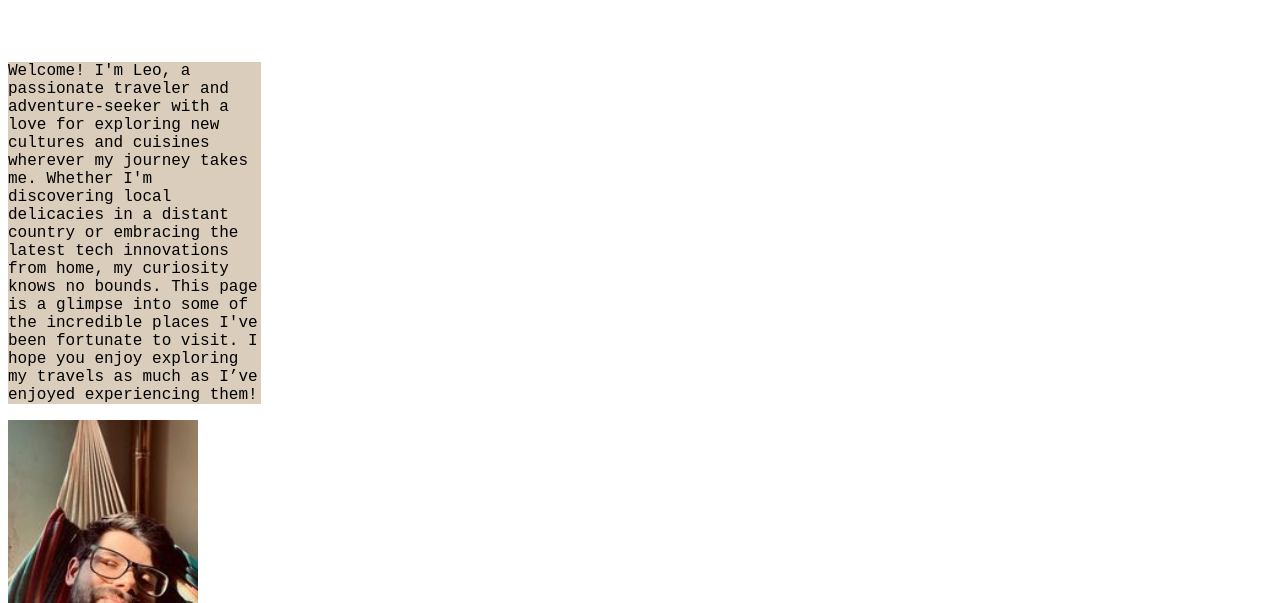
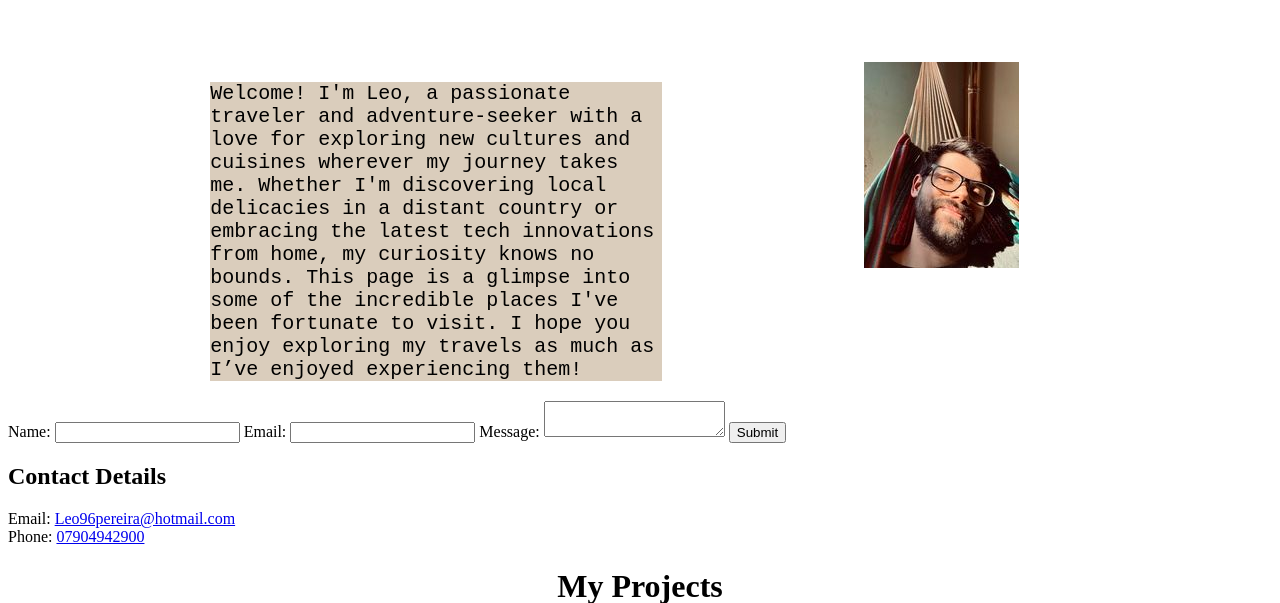
Before and after one commit to ShadowSlash/Portfolio_Challenge, a plain HTML site: page index.htm in a window 1280 px wide. Shown: the part 197-800 px from the top of the page. Drawn offline with Linux system fonts and the light colour scheme.

Commit message:
second draft

```diff
--- a/assets/Style.css
+++ b/assets/Style.css
@@ -38,3 +38,20 @@ footer {
 }
 
 /* Orginasation */
+
+.container {
+    display:inline-flex;
+    align-items: left;
+    justify-content: left;
+    padding-right: 20%;
+}
+
+
+
+.text {
+    display: inline-flex;
+    font-size: 20px;
+    margin-right:20%;
+    margin-left: 20%;
+    float: left;
+}
--- a/index.htm
+++ b/index.htm
@@ -4,7 +4,7 @@
     <meta charset="UTF-8">
     <meta name="viewport" content="width=device-width, initial-scale=1.0">
     <title>My Portfolio</title>
-    <link rel="stylesheet" href="assets/Style.css">
+    <link rel="stylesheet" href="assets/style.css">
 </head>
 <body>
 
@@ -15,28 +15,34 @@
     </header>
 
     <main>
-
         <h1 style="margin: 5%;">Leo Pereira</h1>
-        <p style="max-width: 20%;"></a>Welcome! I'm Leo, a passionate traveler and adventure-seeker with a love for exploring new cultures and cuisines wherever my journey takes me. Whether I'm discovering local delicacies in a distant country or embracing the latest tech innovations from home, my curiosity knows no bounds. This page is a glimpse into some of the incredible places I've been fortunate to visit. I hope you enjoy exploring my travels as much as I’ve enjoyed experiencing them!</p>
-        <img src="assets/Pictures/Me.jpg" alt="Leo Pereira" style="width: 15%;">
-
+            <div class="container">
+                <div class="text">
+                    <p>Welcome! I'm Leo, a passionate traveler and adventure-seeker with a love for exploring new cultures and cuisines wherever my journey takes me. Whether I'm discovering local delicacies in a distant country or embracing the latest tech innovations from home, my curiosity knows no bounds. This page is a glimpse into some of the incredible places I've been fortunate to visit. I hope you enjoy exploring my travels as much as I’ve enjoyed experiencing them!</p>
+                </div>
+                <div class="image">
+                    <img src="assets/images/Me.jpg" alt="Leo Pereira">
+                </div>
+            </div>
     </main>
 
     <section>
 
         <form>
+
             <form action="submit.php" method="post"></form>
                 <label for="name">Name:</label>
                 <input type="text" name="name" id="name">
-                <br>
+
                 <label for="email">Email:</label>
                 <input type="text" name="email" id="email">
-                <br>
+
                 <label for="message">Message:</label>
-                <br>
+
                 <textarea name="message" form="usrform"></textarea>
-                <br>
+
                 <input type="submit" value="Submit">
+
         </form>
 
         <h2>Contact Details</h2>
@@ -44,21 +50,22 @@
         <br>
             <label for="phone">Phone: <a href="tel:07904942900">07904942900</a></label>
 
+
     </section>
 
     <sub-section>
 
         <h1 style="text-align: center;">My Projects</h1>
             <div style="text-align: center;">
-        <img id="project" src="assets/Pictures/Project 1.png" alt="Project 1" style="width: 25%;">
-        <img id="project" src="assets/Pictures/Project 2.jpg" alt="Project 2" style="width: 29%;">
+                <img id="project" src="assets/images/Project 1.png" alt="Project 1" style="width: 25%;">
+                <img id="project" src="assets/images/Project 2.jpg" alt="Project 2" style="width: 29%;">
             </div>
-            <br>
+
             <div style="text-align: center;">
                 <p id="sub-section" style="max-width: 24%;">One of my earliest projects was creating and designing a website for my uncle's eco-friendly business. He and his partner run an organization focused on providing sustainable solutions to modern challenges. During my travels to the Algarve region in southern Portugal, I stayed in an eco-hut they built, fully immersed in the serene, mountainous landscape. The tranquility of the surroundings gave me the space to reconnect with my passion for coding and technology. After discussing how I could contribute to their mission, we decided I would design a website to showcase their remarkable work. For more information, visit <a href="https://www.ferrocimento.org/">FerroCimento.org</a>.</p>
                 <p id="sub-section" style="max-width: 24%;">One of the most rewarding projects I’ve been a part of was helping terraform a mountainside and build two eco-houses, along with a ferrocement cistern. Together, we worked on shaping the land to support sustainable living spaces. The ferrocement cistern we built—a durable water storage solution made by layering mortar over a steel framework—was essential for collecting and storing rainwater in this off-grid setting. The hands-on experience of working with natural materials, combined with the breathtaking environment, deepened my appreciation for sustainable construction and solidified my passion for eco-conscious design.</p>
             </div>
-            <br>
+
     </sub-section>
 
 
```
Also changed, not shown: assets/images/Me.jpg (renamed from assets/Pictures/Me.jpg), assets/images/Project 1.png (renamed from assets/Pictures/Project 1.png), assets/images/Project 2.jpg (renamed from assets/Pictures/Project 2.jpg). Lines whose indentation alone changed are shown as unchanged.
